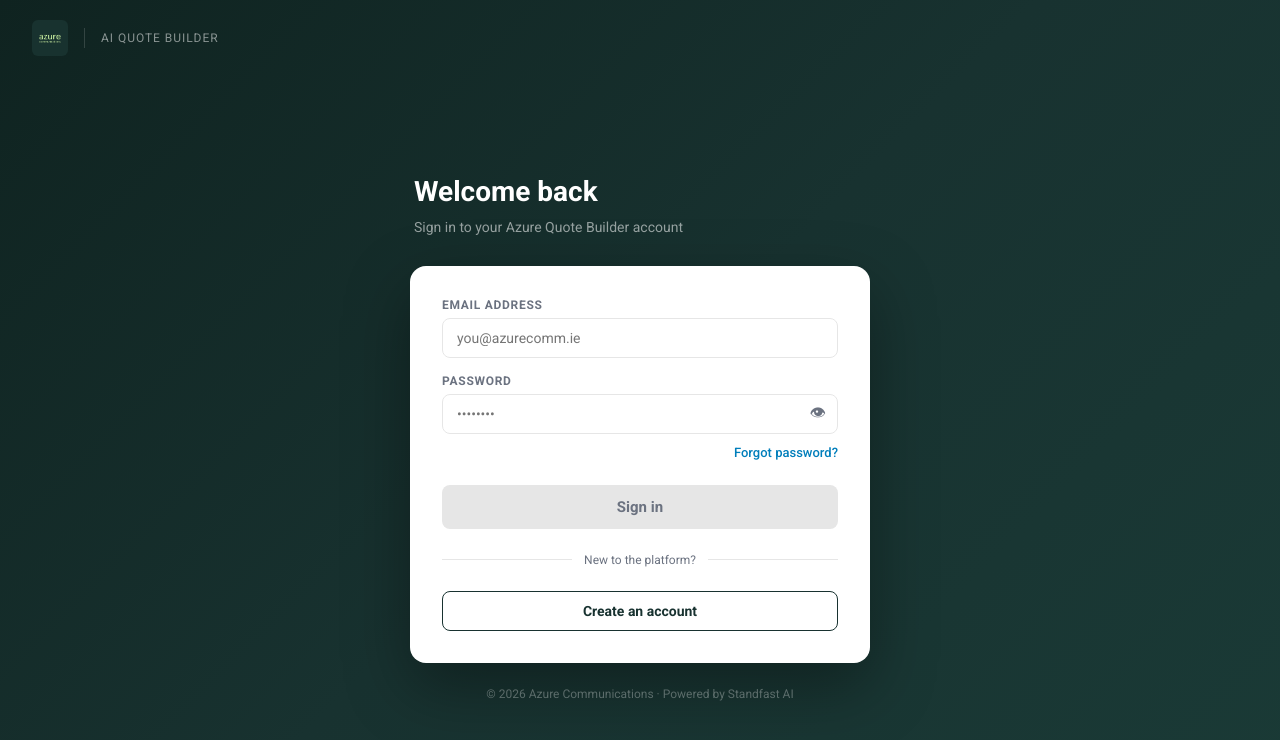
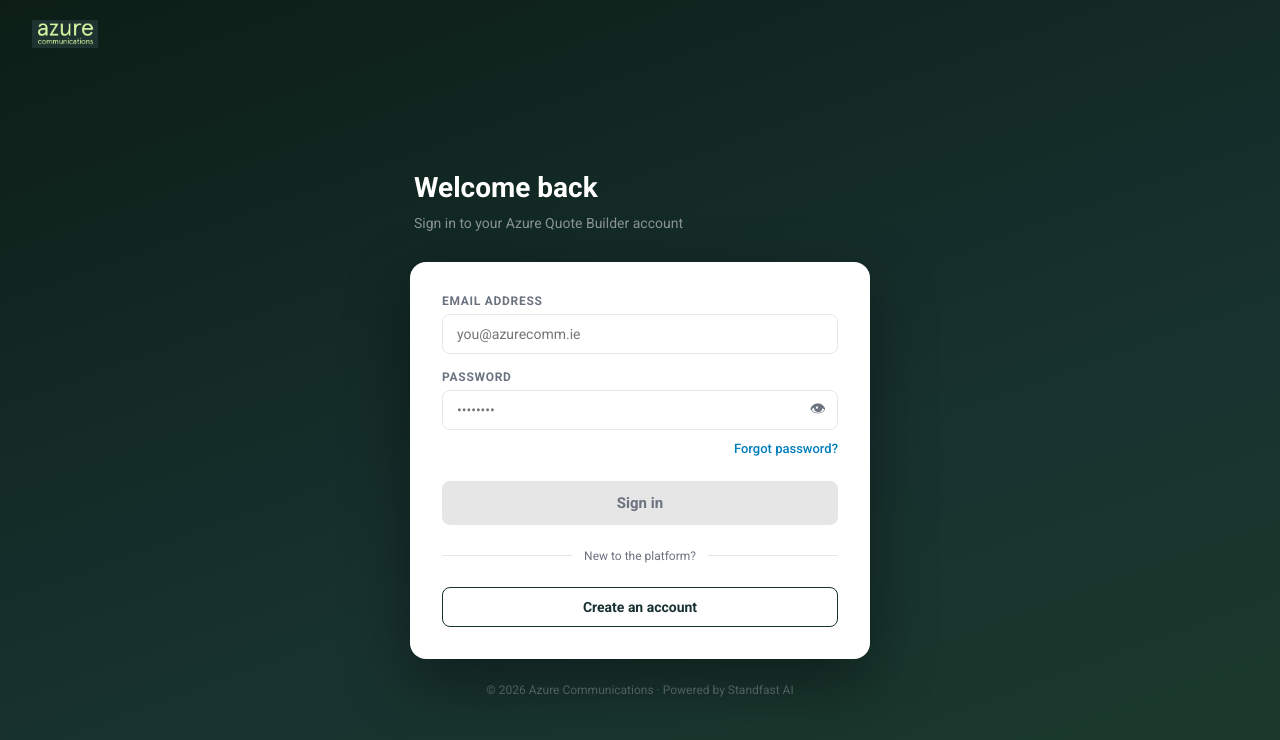
Before and after one commit to runcommerce/azure-quote-builder, a Next.js app: page /login in a window 1280 px wide. Shown: the top 740 px of the page. Built offline with nearby package versions, Linux system fonts and the light colour scheme.

Commit message:
feat: replace icon with full Azure Communications wordmark logo
- Header: full wordmark at 34px height, proper aspect ratio
- Auth pages: wordmark at 28px height in top-left
- Admin page: wordmark in header
- Remove all circular icon / square crop treatments

```diff
--- a/src/app/admin/page.tsx
+++ b/src/app/admin/page.tsx
@@ -163,7 +163,7 @@
       <div style={{ background: B.navy, padding: "0 24px" }}>
         <div style={{ maxWidth: 960, margin: "0 auto", display: "flex", justifyContent: "space-between", alignItems: "center", height: 58 }}>
           <div style={{ display: "flex", alignItems: "center", gap: 12 }}>
-            <img src="/azure-logo.png" alt="Azure" style={{ height: 32, width: 32, borderRadius: 5, objectFit: "cover" }} />
+            <img src="/azure-logo.png" alt="Azure Communications" style={{ height: 28, width: "auto" }} />
             <div style={{ width: 1, height: 20, background: "rgba(255,255,255,0.2)" }} />
             <span style={{ color: "rgba(255,255,255,0.65)", fontSize: 13 }}>User Management</span>
           </div>
--- a/src/app/page.tsx
+++ b/src/app/page.tsx
@@ -303,7 +303,7 @@
       <header style={{ background: C.navy, padding: "0 28px", boxShadow: "0 2px 12px rgba(0,0,0,0.3)", position: "sticky", top: 0, zIndex: 100 }}>
         <div style={{ maxWidth: 1300, margin: "0 auto", display: "flex", justifyContent: "space-between", alignItems: "center", height: 64 }}>
           <div style={{ display: "flex", alignItems: "center", gap: 16 }}>
-            <img src="/azure-logo.png" alt="Azure Communications" style={{ height: 44, width: 44, borderRadius: 8, objectFit: "cover", border: "2px solid rgba(255,255,255,0.15)" }} />
+            <img src="/azure-logo.png" alt="Azure Communications" style={{ height: 32, width: "auto" }} />
             <div style={{ width: 1, height: 30, background: "rgba(255,255,255,0.15)" }} />
             <div>
               <div style={{ color: C.white, fontWeight: 700, fontSize: 16, lineHeight: 1.1 }}>azure.iq</div>
--- a/src/components/AuthLayout.tsx
+++ b/src/components/AuthLayout.tsx
@@ -1,38 +1,32 @@
 "use client";
 import { B } from "@/lib/types";
 
-interface Props {
-  children: React.ReactNode;
-  title: string;
-  subtitle?: string;
-}
+export default function AuthLayout({ children, title, subtitle }: { children: React.ReactNode; title: string; subtitle?: string }) {
+  return (
+    <div style={{ minHeight: "100vh", background: "linear-gradient(160deg, #0c1e16 0%, #183230 60%, #1a3a2a 100%)", display: "flex", flexDirection: "column", fontFamily: "Roboto, sans-serif" }}>
 
-export default function AuthLayout({ children, title, subtitle }: Props) {
-  return (
-    <div style={{ minHeight: "100vh", background: "linear-gradient(135deg, #0f2320 0%, #183230 50%, #1a3a36 100%)", display: "flex", flexDirection: "column", fontFamily: "Roboto, sans-serif" }}>
-      {/* Top bar */}
-      <div style={{ padding: "20px 32px", display: "flex", alignItems: "center", gap: 12 }}>
-        <img src="/azure-logo.png" alt="Azure Communications" style={{ height: 36, width: 36, borderRadius: 6, objectFit: "cover" }} />
-        <div style={{ width: 1, height: 20, background: "rgba(255,255,255,0.15)", margin: "0 4px" }} />
-        <span style={{ color: "rgba(255,255,255,0.5)", fontSize: 12, letterSpacing: "0.08em", textTransform: "uppercase" }}>AI Quote Builder</span>
+      {/* Top bar with wordmark */}
+      <div style={{ padding: "20px 32px" }}>
+        <img
+          src="/azure-logo.png"
+          alt="Azure Communications"
+          style={{ height: 28, width: "auto", display: "block" }}
+        />
       </div>
 
       {/* Centred card */}
       <div style={{ flex: 1, display: "flex", alignItems: "center", justifyContent: "center", padding: "20px" }}>
         <div style={{ width: "100%", maxWidth: 460 }}>
-          {/* Title above card */}
           <div style={{ marginBottom: 28, paddingLeft: 4 }}>
             <h1 style={{ margin: 0, color: B.white, fontSize: 28, fontWeight: 700, lineHeight: 1.2 }}>{title}</h1>
-            {subtitle && <p style={{ margin: "8px 0 0", color: "rgba(255,255,255,0.55)", fontSize: 14, lineHeight: 1.5 }}>{subtitle}</p>}
+            {subtitle && <p style={{ margin: "8px 0 0", color: "rgba(255,255,255,0.5)", fontSize: 14, lineHeight: 1.5 }}>{subtitle}</p>}
           </div>
 
-          {/* Card */}
-          <div style={{ background: B.white, borderRadius: 16, boxShadow: "0 24px 64px rgba(0,0,0,0.35)", overflow: "hidden" }}>
+          <div style={{ background: B.white, borderRadius: 16, boxShadow: "0 24px 64px rgba(0,0,0,0.4)", overflow: "hidden" }}>
             <div style={{ padding: "32px" }}>{children}</div>
           </div>
 
-          {/* Footer */}
-          <p style={{ textAlign: "center", marginTop: 24, fontSize: 12, color: "rgba(255,255,255,0.3)" }}>
+          <p style={{ textAlign: "center", marginTop: 24, fontSize: 12, color: "rgba(255,255,255,0.25)" }}>
             © {new Date().getFullYear()} Azure Communications · Powered by Standfast AI
           </p>
         </div>
```
Also changed, not shown: src/components/Header.tsx (+48 -13 lines), public/azure-logo.png.
